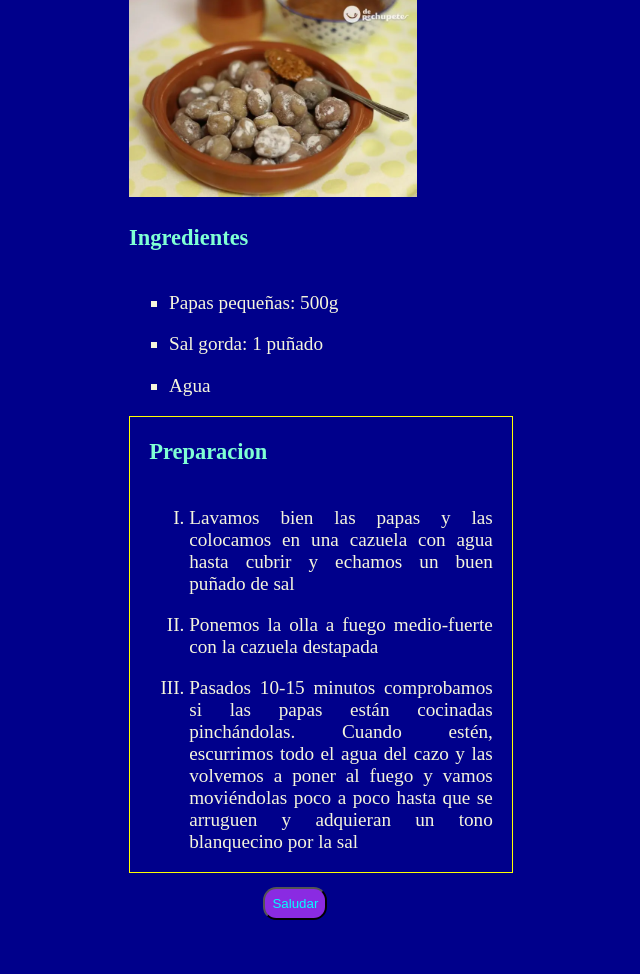
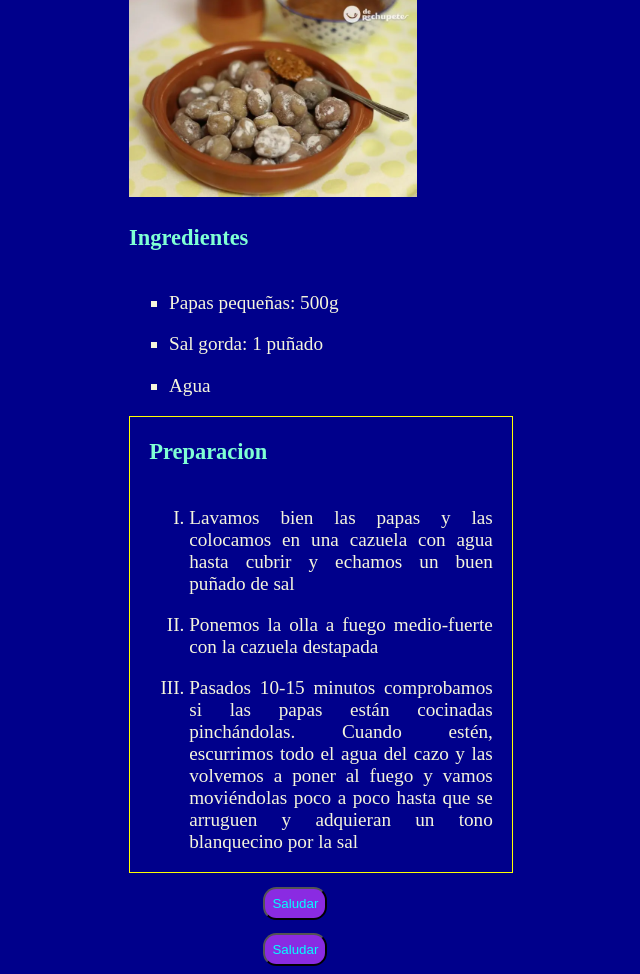
Before and after one commit to DiegoBritoSanchez/Clase, a PHP site: page / in a window 1280 px wide. Shown: the part 96-1070 px from the top of the page, without its empty margins (319-959 px from the left). Before the commit the page ends 1016 px from the top, so only its background shows below. Run offline with PHP 8.4, Linux system fonts and the light colour scheme.

Commit message:
Add files via upload

```diff
--- a/paginas/ejemplo1/estilo.css
+++ b/paginas/ejemplo1/estilo.css
@@ -8,7 +8,7 @@ body {
 h1 {
   color: aqua;
 }
-h3 {
+h3, h2 {
   color: aquamarine;
 }
 ul > li {
--- a/paginas/ejemplo1/index.html
+++ b/paginas/ejemplo1/index.html
@@ -13,8 +13,9 @@
     <h1>Receta ejemplo</h1>
     <img src="imagenes/papas.webp" alt="" />
     <h3>Ingredientes</h3>
+    <h3 id="comensalesL"></h3>
     <ul>
-      <li>Papas pequeñas: 500g</li>
+      <li id="papasL">Papas pequeñas: <span> 500g</span></li>
       <li>Sal gorda: 1 puñado</li>
       <li>Agua</li>
     </ul>
@@ -35,5 +36,6 @@
       </ol>
     </div>
     <button onclick="saludar()">Saludar</button>
+    <button onclick="comensales()">Saludar</button>
   </body>
 </html>
--- a/paginas/ejemplo1/script.js
+++ b/paginas/ejemplo1/script.js
@@ -1,3 +1,9 @@
 const saludar = () => {
   alert("Saludo de ejemplo");
 };
+const comensales = () => {
+  let comensal, papa;
+  comensal = window.prompt("¿Cuántos comensales van a ser?");
+  document.getElementById("comensalesL").innerHTML = comensal+' comensales';
+  console.log(1);
+};
```
